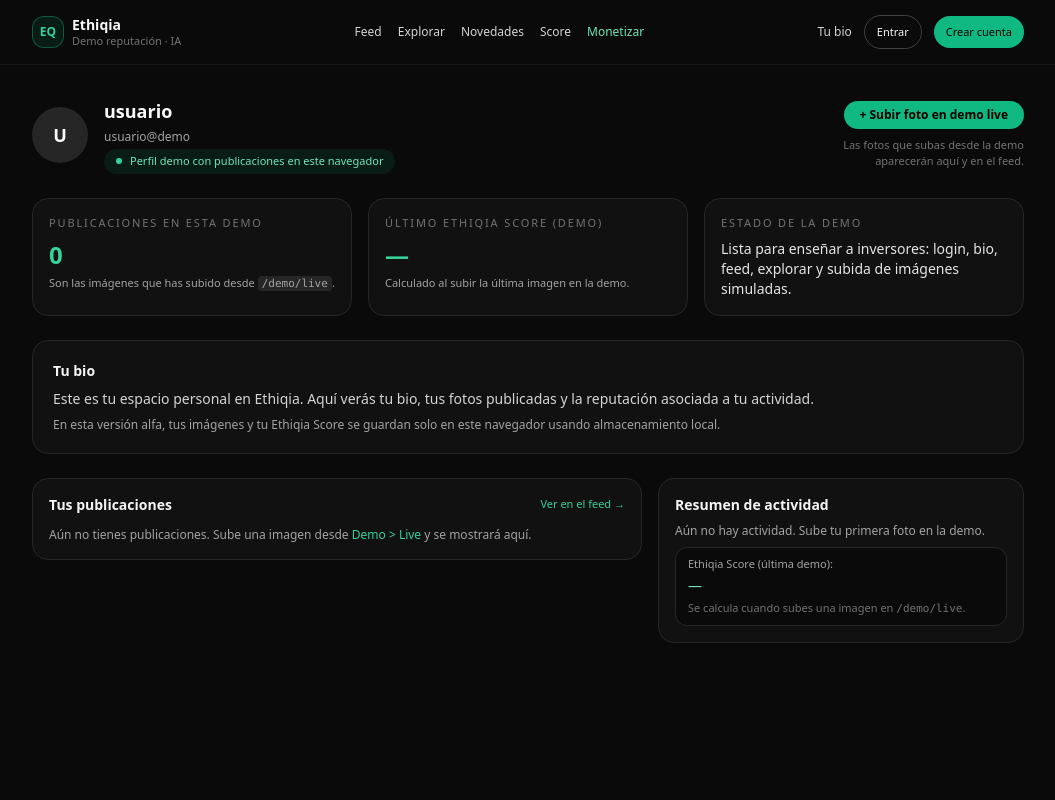
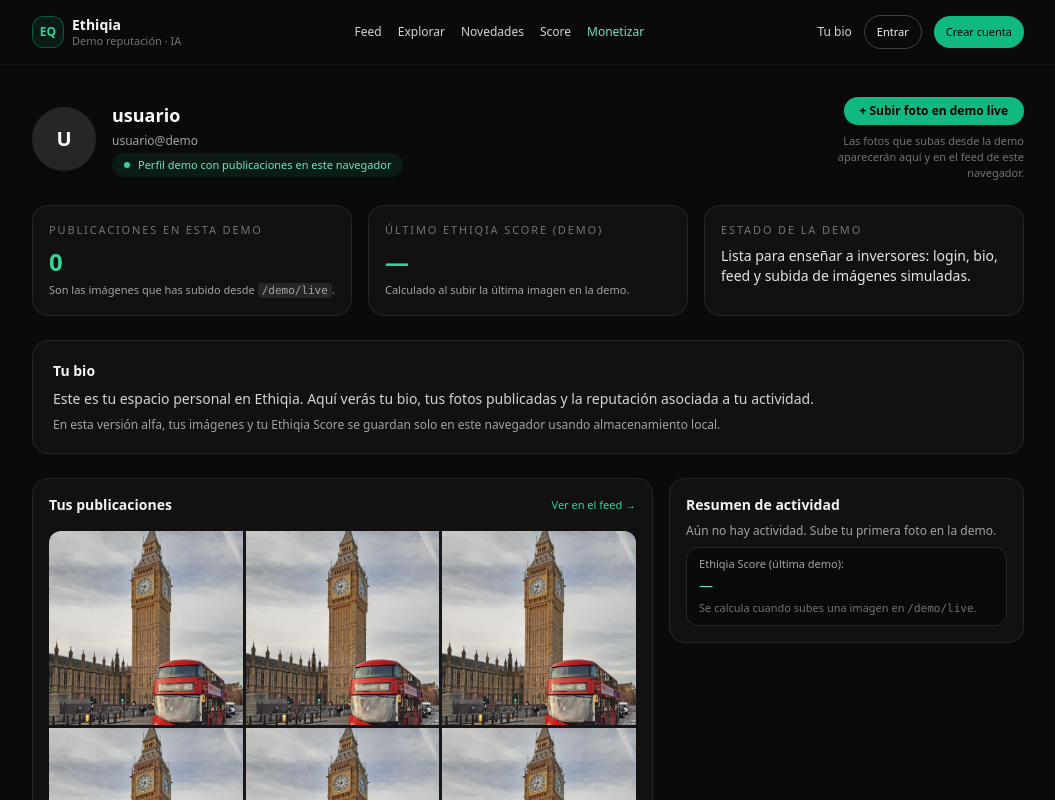
Before and after one commit to veletcosmetics/ethiqia-frontend, a Next.js app: page /profile in a window 1280 px wide. Shown: the top 800 px of the page, without its empty margins (112-1167 px from the left). Built offline with nearby package versions, Linux system fonts and the light colour scheme.

Commit message:
Update page.tsx

```diff
--- a/app/profile/page.tsx
+++ b/app/profile/page.tsx
@@ -2,11 +2,6 @@
 
 import { useEffect, useState } from 'react';
 import { getSession } from '@/lib/session';
-import {
-  getDemoFeedPosts,
-  deleteDemoFeedPost,
-  type DemoFeedPost,
-} from '@/lib/feed';
 
 type SessionData = {
   user?: {
@@ -16,19 +11,46 @@ type SessionData = {
   };
 };
 
-type LastDemoData = {
+type FeedPost = {
+  id: string;
+  imageUrl: string;
   score: number;
-  name?: string;
-  createdAt?: number;
-  imageUrl?: string;
+  aiProbability: number;
+  createdAt: number;
 };
 
-const LAST_DEMO_KEY = 'ethiqia_demo_last_post';
+const FEED_KEY = 'ethiqia_feed_posts_v3';
+
+const PLACEHOLDERS = [
+  '/demo/profile-stock.jpg',
+  '/demo/profile-stock.jpg',
+  '/demo/profile-stock.jpg',
+  '/demo/profile-stock.jpg',
+  '/demo/profile-stock.jpg',
+  '/demo/profile-stock.jpg',
+];
+
+function loadFeed(): FeedPost[] {
+  if (typeof window === 'undefined') return [];
+  try {
+    const raw = window.localStorage.getItem(FEED_KEY);
+    if (!raw) return [];
+    const parsed = JSON.parse(raw) as FeedPost[];
+    if (!Array.isArray(parsed)) return [];
+    return parsed;
+  } catch {
+    return [];
+  }
+}
+
+function saveFeed(posts: FeedPost[]) {
+  if (typeof window === 'undefined') return;
+  window.localStorage.setItem(FEED_KEY, JSON.stringify(posts));
+}
 
 export default function ProfilePage() {
   const [session, setSessionState] = useState<SessionData | null>(null);
-  const [posts, setPosts] = useState<DemoFeedPost[]>([]);
-  const [lastDemo, setLastDemo] = useState<LastDemoData | null>(null);
+  const [posts, setPosts] = useState<FeedPost[]>([]);
 
   useEffect(() => {
     if (typeof window === 'undefined') return;
@@ -40,22 +62,13 @@ export default function ProfilePage() {
       // ignore
     }
 
-    setPosts(getDemoFeedPosts());
-
-    try {
-      const raw = window.localStorage.getItem(LAST_DEMO_KEY);
-      if (raw) {
-        const parsed = JSON.parse(raw) as LastDemoData;
-        if (parsed.score !== undefined) setLastDemo(parsed);
-      }
-    } catch {
-      // ignore
-    }
+    setPosts(loadFeed());
   }, []);
 
   const handleDeletePost = (id: string) => {
-    deleteDemoFeedPost(id);
-    setPosts(getDemoFeedPosts());
+    const updated = posts.filter((p) => p.id !== id);
+    setPosts(updated);
+    saveFeed(updated);
   };
 
   const userEmail = session?.user?.email ?? 'usuario@demo';
@@ -64,10 +77,15 @@ export default function ProfilePage() {
     (userEmail ? userEmail.split('@')[0] : 'Usuario Ethiqia');
 
   const publicaciones = posts.length;
-  const ultimoScoreDemo = lastDemo?.score ?? null;
-
   const ultimaFoto = posts[0] ?? null;
   const otrasFotos = posts.slice(1, 7);
+  const ultimoScoreDemo = ultimaFoto?.score ?? null;
+
+  // Para la cuadrícula tipo Instagram:
+  const gridImages: string[] =
+    posts.length > 0
+      ? posts.map((p) => p.imageUrl).slice(0, 6)
+      : PLACEHOLDERS.slice(0, 6);
 
   return (
     <main className="min-h-[calc(100vh-64px)] bg-neutral-950 text-neutral-50">
@@ -75,8 +93,16 @@ export default function ProfilePage() {
         {/* CABECERA PERFIL */}
         <header className="flex flex-col md:flex-row md:items-center md:justify-between gap-4">
           <div className="flex items-center gap-4">
-            <div className="flex h-14 w-14 items-center justify-center rounded-full bg-neutral-800 text-lg font-semibold">
-              {userName.charAt(0).toUpperCase()}
+            <div className="flex h-16 w-16 items-center justify-center rounded-full bg-neutral-800 text-xl font-semibold overflow-hidden">
+              {ultimaFoto ? (
+                <img
+                  src={ultimaFoto.imageUrl}
+                  alt="Foto de perfil"
+                  className="h-full w-full object-cover"
+                />
+              ) : (
+                <span>{userName.charAt(0).toUpperCase()}</span>
+              )}
             </div>
             <div className="space-y-1">
               <h1 className="text-lg font-semibold">{userName}</h1>
@@ -97,7 +123,8 @@ export default function ProfilePage() {
               + Subir foto en demo live
             </button>
             <p className="text-[11px] text-neutral-500 max-w-[220px] text-right">
-              Las fotos que subas desde la demo aparecerán aquí y en el feed.
+              Las fotos que subas desde la demo aparecerán aquí y en el feed de
+              este navegador.
             </p>
           </div>
         </header>
@@ -137,8 +164,8 @@ export default function ProfilePage() {
               Estado de la demo
             </p>
             <p className="mt-2 text-sm text-neutral-200">
-              Lista para enseñar a inversores: login, bio, feed, explorar y
-              subida de imágenes simuladas.
+              Lista para enseñar a inversores: login, bio, feed y subida de
+              imágenes simuladas.
             </p>
           </div>
         </section>
@@ -156,9 +183,9 @@ export default function ProfilePage() {
           </p>
         </section>
 
-        {/* TUS FOTOS + CUBO DE BASURA */}
-        <section className="grid gap-4 md:grid-cols-[minmax(0,_2fr)_minmax(0,_1.2fr)] items-start">
-          <div className="rounded-2xl border border-neutral-800 bg-neutral-900/60 p-4 space-y-3">
+        {/* TUS FOTOS + CUBO DE BASURA + CUADRÍCULA */}
+        <section className="grid gap-4 md:grid-cols-[minmax(0,_2.1fr)_minmax(0,_1.2fr)] items-start">
+          <div className="rounded-2xl border border-neutral-800 bg-neutral-900/60 p-4 space-y-4">
             <div className="flex items-center justify-between gap-2">
               <h2 className="text-sm font-semibold text-neutral-100">
                 Tus publicaciones
@@ -171,15 +198,29 @@ export default function ProfilePage() {
               </a>
             </div>
 
+            {/* Cuadrícula tipo Instagram */}
+            <div className="grid grid-cols-3 gap-[3px] rounded-xl overflow-hidden bg-neutral-900">
+              {gridImages.map((src, idx) => (
+                <div key={idx} className="relative aspect-square bg-neutral-800">
+                  <img
+                    src={src}
+                    alt="Publicación"
+                    className="h-full w-full object-cover"
+                  />
+                </div>
+              ))}
+            </div>
+
+            {/* Publicación destacada con cubo de basura */}
             {!ultimaFoto ? (
               <p className="text-xs text-neutral-400">
-                Aún no tienes publicaciones. Sube una imagen desde{' '}
+                Aún no tienes publicaciones reales. Sube una imagen desde{' '}
                 <span className="text-emerald-400">Demo &gt; Live</span> y se
                 mostrará aquí.
               </p>
             ) : (
               <>
-                <div className="relative overflow-hidden rounded-2xl border border-neutral-800 bg-neutral-950">
+                <div className="relative overflow-hidden rounded-2xl border border-neutral-800 bg-neutral-950 mt-2">
                   <img
                     src={ultimaFoto.imageUrl}
                     alt="Tu última publicación"
@@ -201,7 +242,7 @@ export default function ProfilePage() {
                     </p>
                     <p className="mt-1 text-[11px] text-neutral-400">
                       Esta imagen se ha subido desde la demo en vivo y se
-                      muestra en tu perfil y en el feed.
+                      muestra en tu perfil y en el feed de este navegador.
                     </p>
                     <p className="mt-1 text-[11px] text-neutral-500">
                       Subida el{' '}
```
